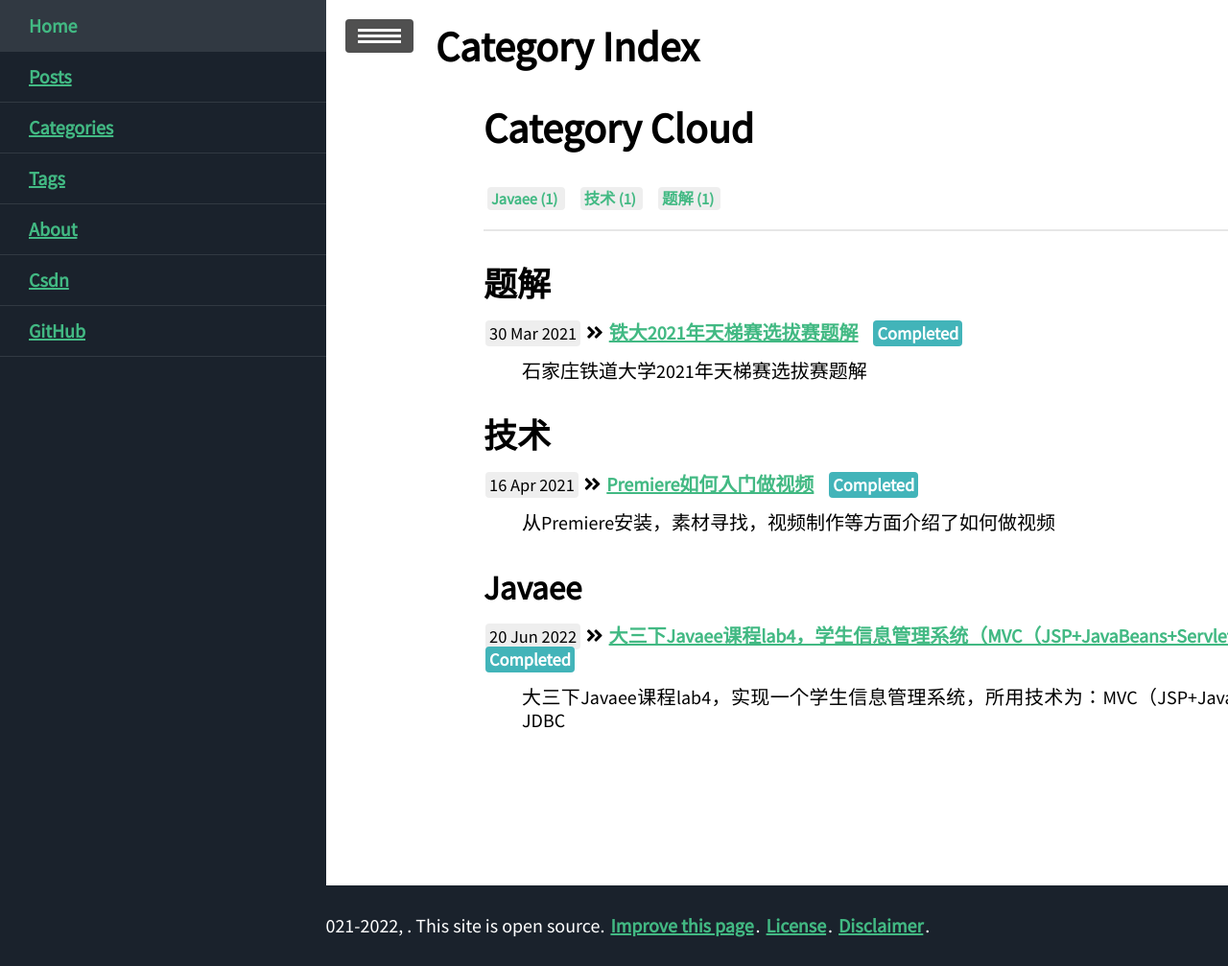
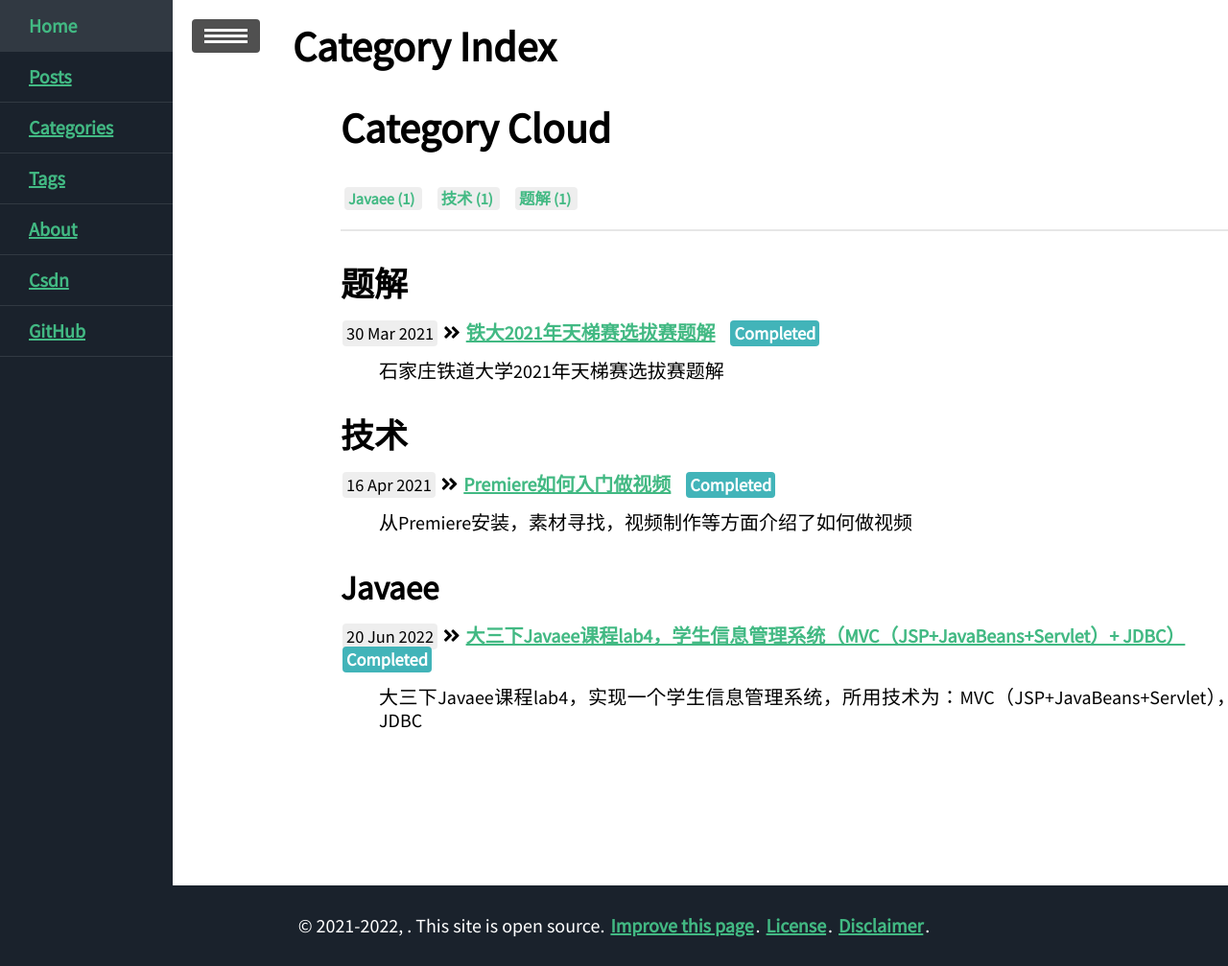
Before and after one commit to chenshunpeng/chenshunpeng.github.io, a Jekyll site: the page built from blog/categories.html, in a window 1280 px wide and 1007 px high. Shown: the whole window at 96% size. Built offline with Jekyll 4.4.1, drawn with Linux system fonts in a browser that asks for light colours; nearby versions of some CDN libraries.

Commit message:
Update displayindex.css

```diff
--- a/assets/css/displayindex.css
+++ b/assets/css/displayindex.css
@@ -32,7 +32,7 @@ body {
 .wrap {
   position: relative;
   width: 90%;
-	margin-left:auto;
+	margin-left:-85px;
 	margin-right: auto;
 }
 
@@ -91,7 +91,7 @@ body {
   top: 0;
   bottom: 0;
   left: -17rem;
-  width: 17rem;
+  width: 9rem;
   visibility: hidden;
   overflow-y: auto;
   font-size: .875rem; /* 15px */
@@ -154,7 +154,7 @@ a.sidebar-nav-item:focus {
 .sidebar-toggle {
   position: absolute;
   top:  1rem;
-  left: 1rem;
+  left: -7rem;
   display: block;
   width: 2.2rem;
   padding: .5rem .65rem;
```
